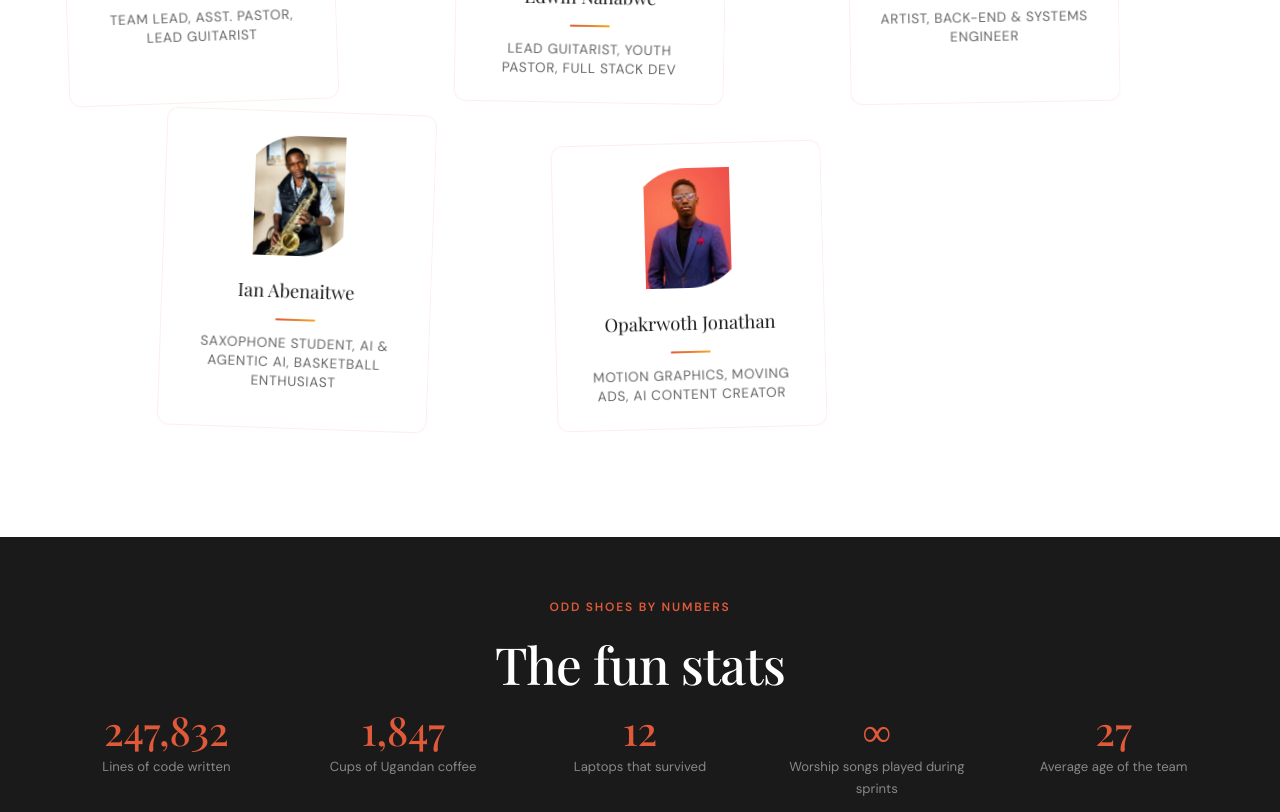
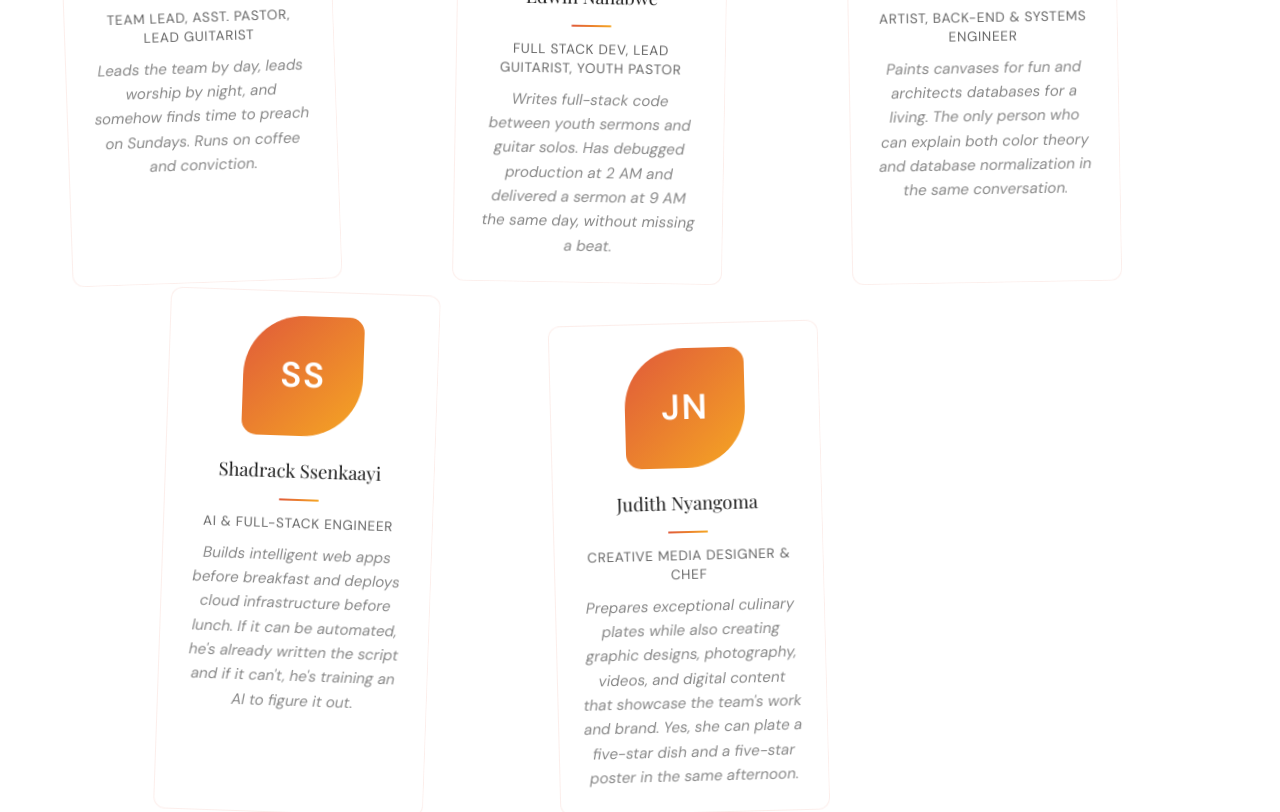
Before and after one commit to Odd-Shoes-Dev/oddshoes, a Next.js app: page /about in a window 1280 px wide. Shown: the part 2600-3412 px from the top of the page. Built offline with nearby package versions, Linux system fonts and the light colour scheme; a web font is replaced by a local one.

Commit message:
fix: added team description details

```diff
--- a/app/about/page.tsx
+++ b/app/about/page.tsx
@@ -116,6 +116,7 @@ export default function AboutPage() {
               <div className="team-member__name">Obed Edom Mugisha</div>
               <div className="team-member__divider"></div>
               <div className="team-member__role">Team Lead, Asst. Pastor, Lead Guitarist</div>
+              <div className="team-member__desc">Leads the team by day, leads worship by night, and somehow finds time to preach on Sundays. Runs on coffee and conviction.</div>
             </div>
             <div className="team-member">
               <div className="team-member__photo">
@@ -123,7 +124,8 @@ export default function AboutPage() {
               </div>
               <div className="team-member__name">Edwin Nahabwe</div>
               <div className="team-member__divider"></div>
-              <div className="team-member__role">Lead Guitarist, Youth Pastor, Full Stack Dev</div>
+              <div className="team-member__role">Full Stack Dev, Lead Guitarist, Youth Pastor</div>
+              <div className="team-member__desc">Writes full-stack code between youth sermons and guitar solos. Has debugged production at 2 AM and delivered a sermon at 9 AM the same day, without missing a beat.</div>
             </div>
             <div className="team-member">
               <div className="team-member__photo">
@@ -132,22 +134,21 @@ export default function AboutPage() {
               <div className="team-member__name">Daniel Lunyelele</div>
               <div className="team-member__divider"></div>
               <div className="team-member__role">Artist, Back-end & Systems Engineer</div>
+              <div className="team-member__desc">Paints canvases for fun and architects databases for a living. The only person who can explain both color theory and database normalization in the same conversation.</div>
             </div>
             <div className="team-member">
-              <div className="team-member__photo">
-                <Image src="/images/Ian.jpg" alt="Ian Abenaitwe" width={120} height={120} style={{ width: '100%', height: '100%', objectFit: 'contain' }} />
-              </div>
-              <div className="team-member__name">Ian Abenaitwe</div>
+              <div className="team-member__photo team-member__initials">SS</div>
+              <div className="team-member__name">Shadrack Ssenkaayi</div>
               <div className="team-member__divider"></div>
-              <div className="team-member__role">Saxophone Student, AI & Agentic AI, Basketball Enthusiast</div>
+              <div className="team-member__role">AI & Full-Stack Engineer</div>
+              <div className="team-member__desc">Builds intelligent web apps before breakfast and deploys cloud infrastructure before lunch. If it can be automated, he's already written the script and if it can't, he's training an AI to figure it out.</div>
             </div>
             <div className="team-member">
-              <div className="team-member__photo">
-                <Image src="/images/Opaki.jpg" alt="Opakrwoth Jonathan" width={120} height={120} style={{ width: '100%', height: '100%', objectFit: 'contain' }} />
-              </div>
-              <div className="team-member__name">Opakrwoth Jonathan</div>
+              <div className="team-member__photo team-member__initials">JN</div>
+              <div className="team-member__name">Judith Nyangoma</div>
               <div className="team-member__divider"></div>
-              <div className="team-member__role">Motion Graphics, Moving Ads, AI Content Creator</div>
+              <div className="team-member__role">Creative Media Designer & Chef</div>
+              <div className="team-member__desc">Prepares exceptional culinary plates while also creating graphic designs, photography, videos, and digital content that showcase the team's work and brand. Yes, she can plate a five-star dish and a five-star poster in the same afternoon.</div>
             </div>
           </FadeUp>
         </div>
--- a/app/globals.css
+++ b/app/globals.css
@@ -1126,6 +1126,22 @@ p { font-size: 1.05rem; color: var(--gray-600); line-height: 1.8; }
   letter-spacing: .05em;
   line-height: 1.4;
 }
+.team-member__desc {
+  font-size: .95rem;
+  color: var(--gray-500);
+  line-height: 1.6;
+  margin-top: .6rem;
+  font-style: italic;
+}
+.team-member__initials {
+  background: linear-gradient(135deg, var(--coral), #f5a623);
+  color: var(--white);
+  font-style: normal;
+  font-weight: 600;
+  font-family: var(--sans);
+  font-size: 2.2rem;
+  letter-spacing: .05em;
+}
 
 /* ─── SCRIPTURE BANNER ─── */
 .scripture {
```
